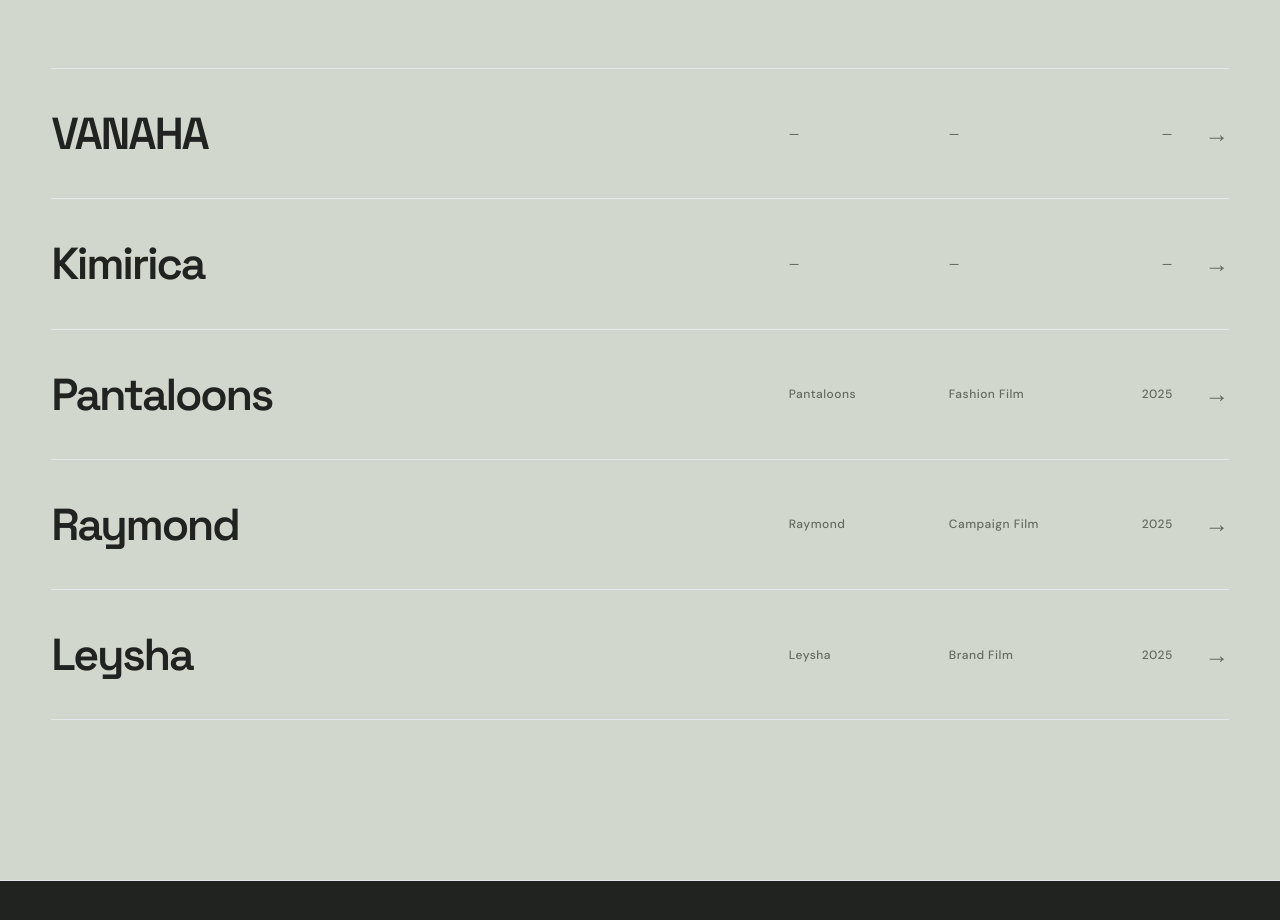
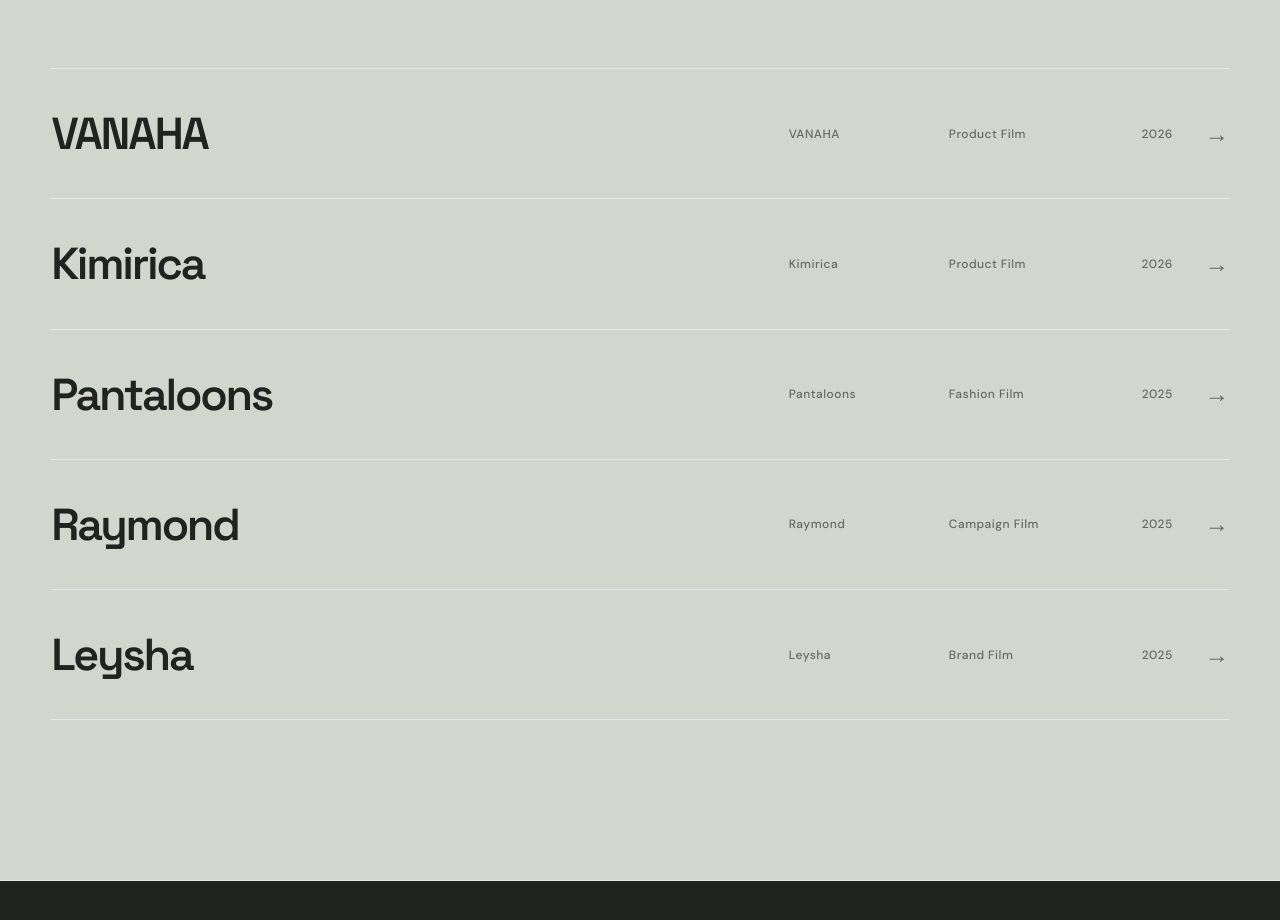
Before and after one commit to jhasudhakar2000-source/sudhakar-portfolio, a Next.js app: page / in a window 1280 px wide. Shown: the part 9440-10360 px from the top of the page. Built offline with nearby package versions, Linux system fonts and the light colour scheme.

Commit message:
Complete Archive metadata

```diff
--- a/src/content/archive.ts
+++ b/src/content/archive.ts
@@ -4,12 +4,18 @@
   {
     slug: "vanaha",
     title: "VANAHA",
+    client: "VANAHA",
+    category: "Product Film",
+    year: 2026,
     aspectRatio: "9 / 16",
     previewVideo: "/projects/vanaha/final-video.mp4",
   },
   {
     slug: "kimirica",
     title: "Kimirica",
+    client: "Kimirica",
+    category: "Product Film",
+    year: 2026,
     aspectRatio: "16 / 9",
     previewVideo: "/projects/kimirica/final-video.mp4",
   },
```
